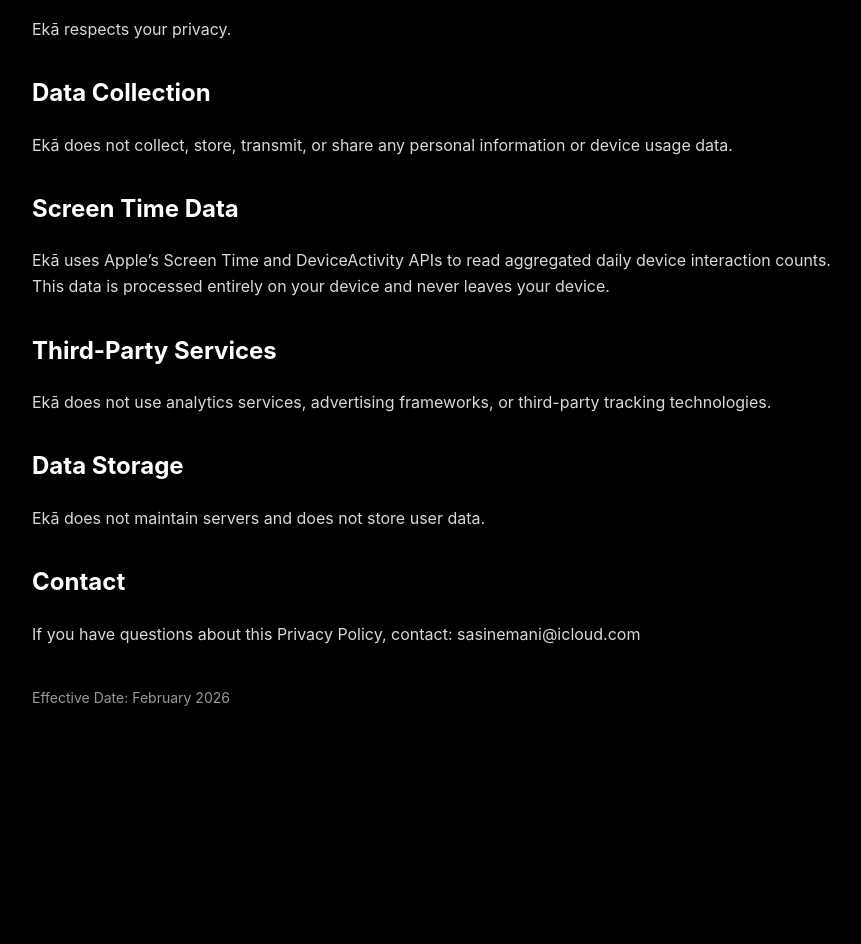
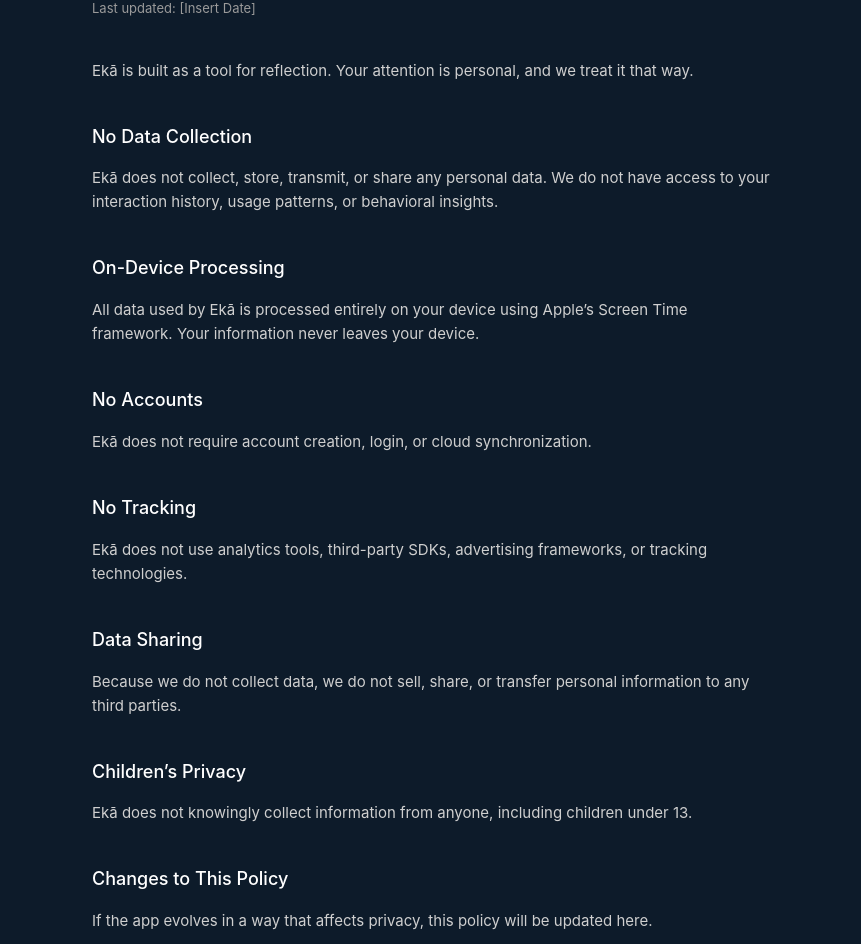
Before and after one commit to nskq4b6gmv-rgb/eka, a plain HTML site: page privacy.html in a window 1280 px wide. Shown: the part 120-1064 px from the top of the page, without its empty margins (208-1069 px from the left). Before the commit the page ends 884 px from the top, so only its background shows below. Drawn offline with Linux system fonts and the light colour scheme.

Commit message:
Update privacy.html

```diff
--- a/privacy.html
+++ b/privacy.html
@@ -6,54 +6,91 @@
 <title>Ekā Privacy Policy</title>
 <style>
     body {
-    margin: 0;
-    background: #000;
-    color: #fff;
-    font-family: -apple-system, BlinkMacSystemFont, "SF Pro Display", sans-serif;
-    padding: 40px;
-    max-width: 800px;
-    margin: auto;
+        font-family: -apple-system, BlinkMacSystemFont, "SF Pro Text", "Helvetica Neue", sans-serif;
+        background-color: #0D1B2A;
+        color: #EAEAEA;
+        max-width: 680px;
+        margin: 60px auto;
+        padding: 0 24px;
         line-height: 1.6;
     }
+    h1, h2 {
+        font-weight: 500;
+        color: #FFFFFF;
+    }
     h1 {
-    font-size: 32px;
-    margin-bottom: 24px;
+        font-size: 28px;
+        margin-bottom: 8px;
     }
     h2 {
-    margin-top: 32px;
+        font-size: 18px;
+        margin-top: 40px;
     }
     p {
-    opacity: 0.85;
+        font-size: 15px;
+        color: #CFCFCF;
     }
-.small {
-    margin-top: 40px;
-    font-size: 14px;
-    opacity: 0.6;
+    .muted {
+        font-size: 13px;
+        color: #9A9A9A;
+        margin-bottom: 40px;
     }
 </style>
 </head>
 <body>
 
-<h1>Privacy Policy for Ekā</h1>
+<h1>Ekā Privacy Policy</h1>
+<p class="muted">Last updated: [Insert Date]</p>
 
-<p>Ekā respects your privacy.</p>
+<p>
+Ekā is built as a tool for reflection. Your attention is personal, and we treat it that way.
+</p>
 
-<h2>Data Collection</h2>
-<p>Ekā does not collect, store, transmit, or share any personal information or device usage data.</p>
+<h2>No Data Collection</h2>
+<p>
+Ekā does not collect, store, transmit, or share any personal data.
+We do not have access to your interaction history, usage patterns, or behavioral insights.
+</p>
 
-<h2>Screen Time Data</h2>
-<p>Ekā uses Apple’s Screen Time and DeviceActivity APIs to read aggregated daily device interaction counts. This data is processed entirely on your device and never leaves your device.</p>
+<h2>On-Device Processing</h2>
+<p>
+All data used by Ekā is processed entirely on your device using Apple’s Screen Time framework.
+Your information never leaves your device.
+</p>
 
-<h2>Third-Party Services</h2>
-<p>Ekā does not use analytics services, advertising frameworks, or third-party tracking technologies.</p>
+<h2>No Accounts</h2>
+<p>
+Ekā does not require account creation, login, or cloud synchronization.
+</p>
 
-<h2>Data Storage</h2>
-<p>Ekā does not maintain servers and does not store user data.</p>
+<h2>No Tracking</h2>
+<p>
+Ekā does not use analytics tools, third-party SDKs, advertising frameworks, or tracking technologies.
+</p>
+
+<h2>Data Sharing</h2>
+<p>
+Because we do not collect data, we do not sell, share, or transfer personal information to any third parties.
+</p>
+
+<h2>Children’s Privacy</h2>
+<p>
+Ekā does not knowingly collect information from anyone, including children under 13.
+</p>
+
+<h2>Changes to This Policy</h2>
+<p>
+If the app evolves in a way that affects privacy, this policy will be updated here.
+</p>
 
 <h2>Contact</h2>
-<p>If you have questions about this Privacy Policy, contact: sasinemani@icloud.com</p>
+<p>
+If you have questions about privacy, you may contact us via AppStore
+</p>
 
-<p class="small">Effective Date: February 2026</p>
+<p style="margin-top:60px; font-size:13px; color:#8A8A8A;">
+Your presence belongs to you.
+</p>
 
 </body>
 </html>
```
Lines whose indentation alone changed are shown as unchanged.
